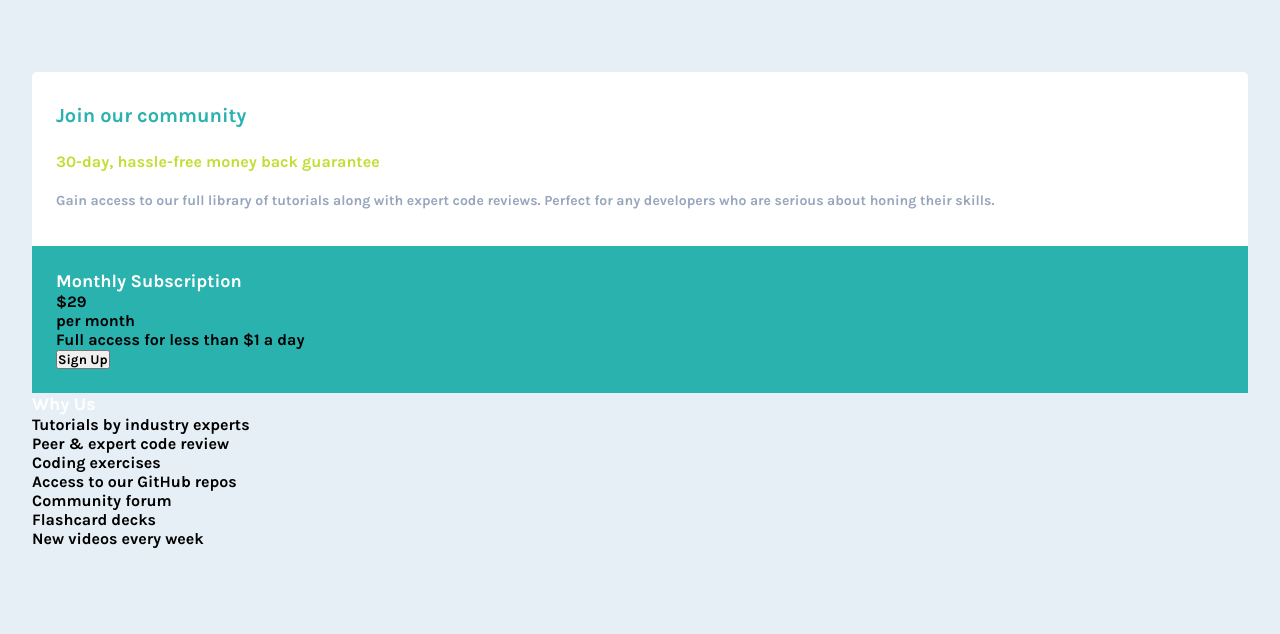
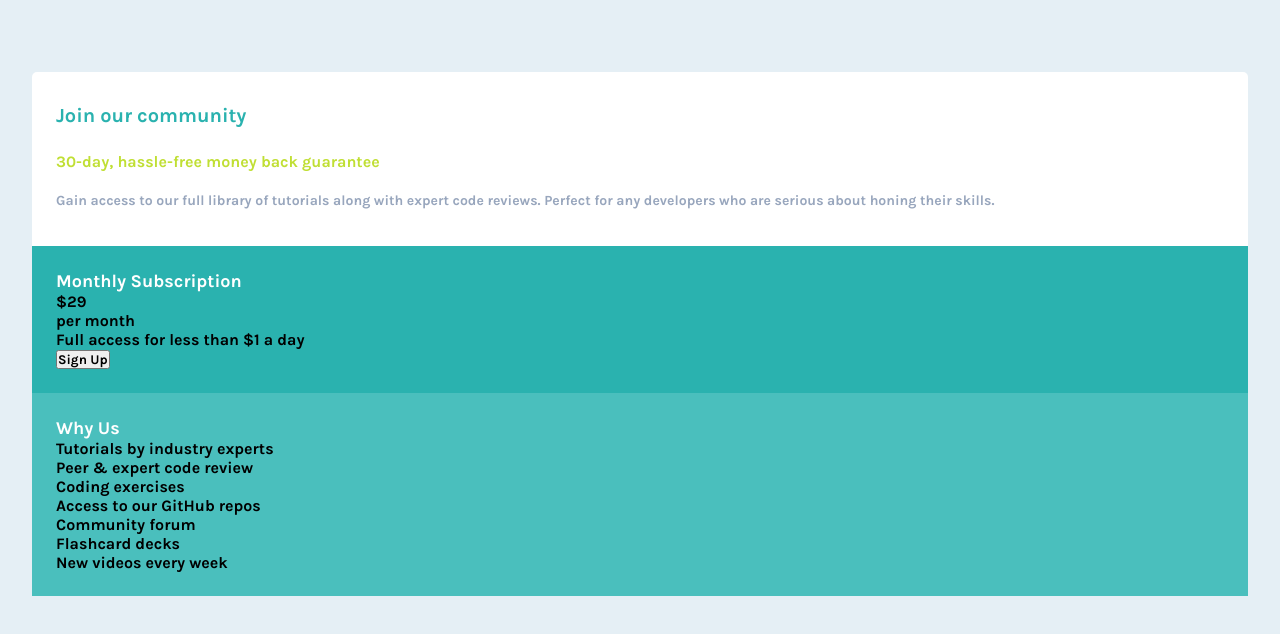
Before and after one commit to kehkelly/Price, a plain HTML site: page index.html in a window 1280 px wide. Drawn offline with Linux system fonts and the light colour scheme.

Commit message:
Finalização da section direita

```diff
--- a/css/main.css
+++ b/css/main.css
@@ -22,3 +22,8 @@
     background: var(--cyan);
     padding: 1.5rem;
 }
+
+.direita {
+    background: var(--light-cyan);
+    padding: 1.5rem;
+}
```
